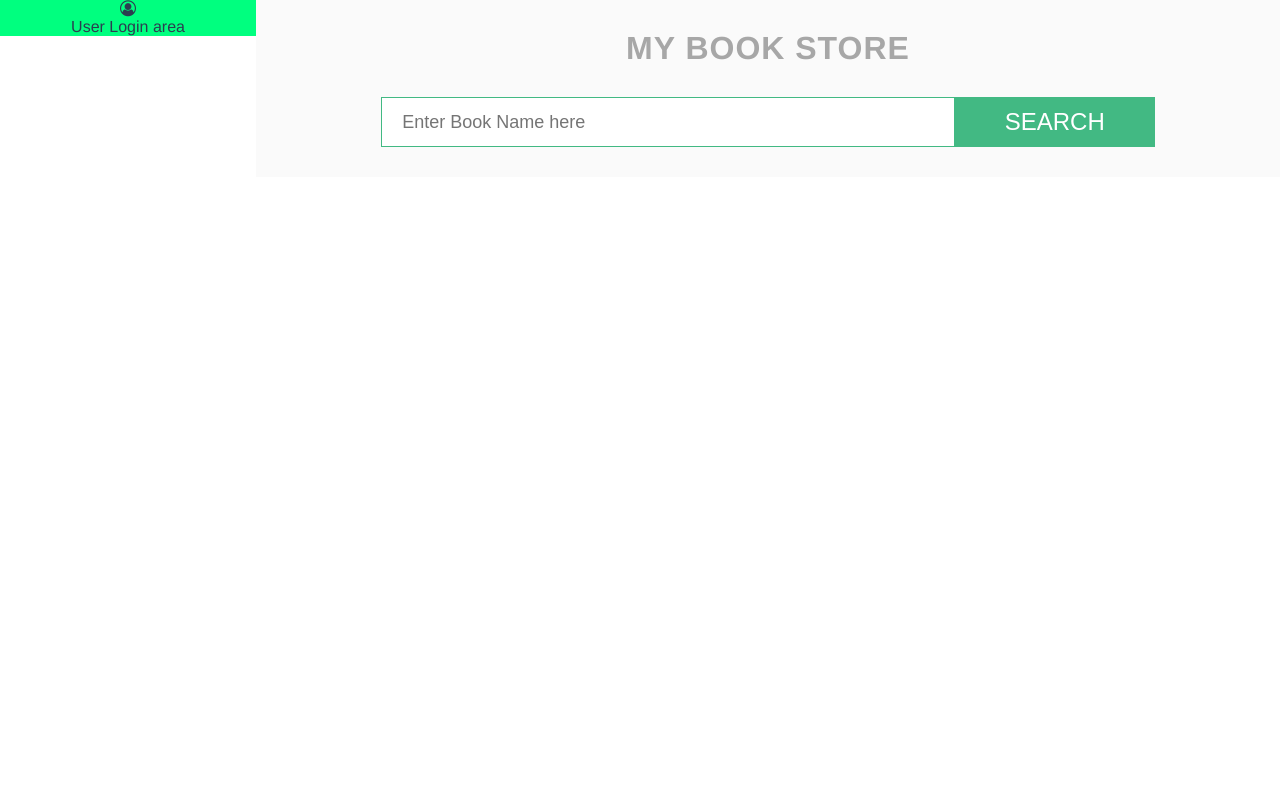
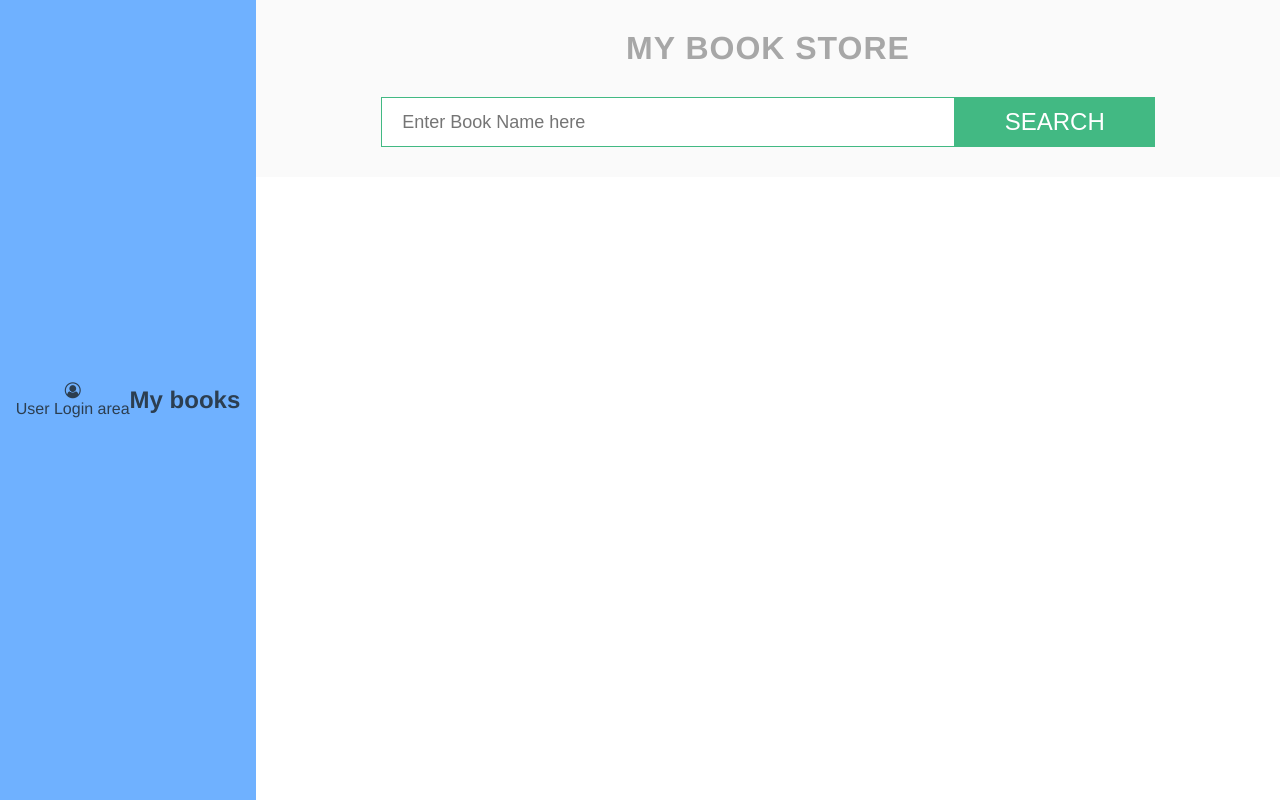
Before and after one commit to Viney29/book-store, a Vue app: page / in a window 1280 px wide. Built offline with nearby package versions, Linux system fonts and the light colour scheme.

Commit message:
add wishlist feature

```diff
--- a/src/App.vue
+++ b/src/App.vue
@@ -1,15 +1,22 @@
 <template>
 	<div id="app" class="app-main">
 		<div class="app-sidebar">
-			<login/>
+			<login :books="myBooks" />
 		</div>
 		<div class="app-content">
 			<search-bar :searchtext="query" :send-query="searchHit"/>
+      <span class="loader" v-if="state"><img src="./assets/loader.gif" alt="loader"></span>
 			<div class="searchresult">
-				<span class="loader" v-if="state"><img src="./assets/loader.gif" alt="loader"></span>
 				<p class="searchlabel" v-if="requestInit" :style="{'opacity':state ? '0' : '1'}">Showing results for <b>{{searchText}}</b></p>
 				<div class="book-collection">
-				<bookItem :book-info="item" v-for="(item , index) in bookitem" :key="index"  :index="index + 1" :open-drawer="openDrawer"/>
+				<bookItem
+          :book-info="item"
+          v-for="(item , index) in bookitem"
+          :key="index"
+          :index="index + 1"
+          :open-drawer="openDrawer"
+          :addWishlist="addTowishlist"
+        />
 				<productDrawer v-if="show && bookPitem" :index="pindex" :bookdetail="bookPitem"/>
 				</div>
 			</div>
@@ -43,7 +50,9 @@ export default {
       show:false,
       pindex:0,
       searchText: "",
-      isActive: false
+      wishlist:false,
+      isActive: false,
+      myBooks:[]
     }
   },
   components: {
@@ -95,6 +104,10 @@ export default {
         var updateIndex = index + inc;
         this.pindex = updateIndex;
       }
+    },
+    addTowishlist: function(item){
+      item.wishlist = !item.wishlist;
+      this.myBooks.push(item);
     }
   }
 }
@@ -102,10 +115,11 @@ export default {
 </script>
 
 <style>
-/* html , body {
+html , body {
 	height: 100%;
 	overflow-x: hidden;
-} */
+  overflow-y: scroll;
+}
 
 #app {
   font-family: 'Avenir', Helvetica, Arial, sans-serif;
--- a/src/components/book-item.vue
+++ b/src/components/book-item.vue
@@ -1,8 +1,8 @@
 <template>
-    <div class="book-item"  :style="{'order':index}" @click="openDrawer(index, bookInfo)" :class="{'active': isActive}">
+    <div class="book-item"  :style="{'order':index}" @click="openDrawer(index, bookInfo)" :class="{'active': bookInfo.isActive}">
         <div class="book-itemWrapper">
-            <div class="wishlist-icon" title="Add to wishlist" >
-                <i class="fa fa-heart"></i>
+            <div class="wishlist-icon" title="Add to wishlist" @click="addWishlist(bookInfo)" :class="{'added': bookInfo.wishlist}">
+                <i class="fa fa-heart fill"></i>
                 <i class="fa fa-heart-o"></i>
             </div>
             <div class="book-image">
@@ -32,6 +32,10 @@ export default {
             type: Function,
             default: () => Function
         },
+        addWishlist:{
+            type: Function,
+            default: () => Function
+        },
         index: {
             type:Number,
             default:0
@@ -40,9 +44,6 @@ export default {
     computed:{
         priceGen:function(){
             return Math.round(Math.random() * 1000);
-        },
-        isActive: function(){
-            return this.bookInfo.isActive;
         }
     }
 }
@@ -137,6 +138,14 @@ export default {
     padding:0px 10px;
 }
 
+.fill {
+    opacity: 0;
+}
+
+.added .fill {
+    opacity: 1;;
+}
+
 a {
     color:#42b983;
 }
@@ -145,7 +154,7 @@ a {
     position: absolute;
     top:18px;
     right:20px;
-    padding: 5px;
+    padding: 16px;
     color:#9E2D4A;
     display: flex;
     z-index: 2;;
--- a/src/components/login.vue
+++ b/src/components/login.vue
@@ -3,13 +3,25 @@
         <span>
             <i class="fa fa-user-circle-o" aria-hidden="true"></i><br>
             User Login area
-            </span>
+        </span>
+        <div class="user-dashboard">
+            <h2>My books</h2>
+            <ul>
+                <li v-for="book in books" :key="book.id"></li>
+            </ul>
+        </div>
     </div>
+
 </template>
 
 <script>
 export default {
-
+    props:{
+        books: {
+            type: Function,
+            default: () => Function
+        }
+    }
 }
 
 </script>
@@ -19,8 +31,10 @@ export default {
     justify-content: center;
 	align-items: center;
     display: flex;
+    position: fixed;
+    width:20%;
     height: 100%;
     flex:1;
-    background-color:springgreen;
+    background-color:#6fb1ff;
 }
 </style>
--- a/src/components/search-bar.vue
+++ b/src/components/search-bar.vue
@@ -25,17 +25,17 @@
 	},
 	data(){
 		return{
-			q: ""
+			// q: ""
 		}
 	},
 	methods:{
 		btnClick: function () {
-			if (this.q === "" ){
+			if (this.searchtext.q.trim()){
 				this.sendQuery();
 			}
 		},
 		pressEnter: function(e){
-			if (this.q === "" &&  e.keyCode == 13){
+			if (this.searchtext.q.trim() && e.keyCode == 13){
 				this.sendQuery();
 			}
 		}
```
